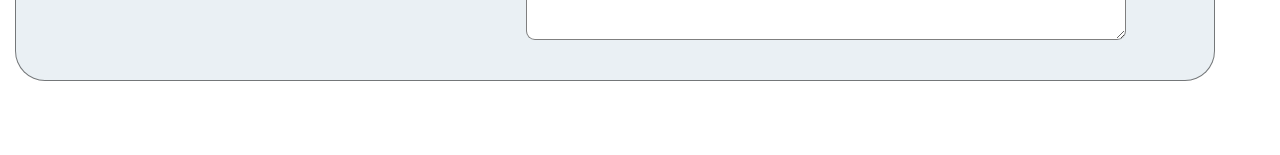
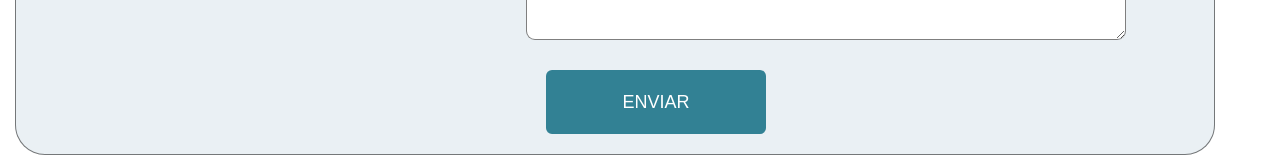
Before and after one commit to RenatoDTH/RENATO_DESAFIOPC_WEB, a React (Create React App) app: page / in a window 1280 px wide. Shown: the part 885-1040 px from the top of the page. Before the commit the page ends 966 px from the top, so only its background shows below. Built offline with nearby package versions, Linux system fonts and the light colour scheme.

Commit message:
feat: add Button

```diff
--- /dev/null
+++ b/src/components/Button/index.js
@@ -0,0 +1,7 @@
+import { ButtonComponent } from './styles';
+
+const Button = ({ ...rest }) => {
+  return <ButtonComponent type="button" {...rest} />;
+};
+
+export default Button;
--- /dev/null
+++ b/src/components/Button/styles.js
@@ -0,0 +1,16 @@
+import styled from 'styled-components';
+
+export const ButtonComponent = styled.button`
+  background: #328194;
+  border-radius: 6px;
+  width: 220px;
+  height: 64px;
+  font-size: 18px;
+  color: #fff;
+  font-weight: 500;
+  align-items: center;
+  align-content: center;
+  border: none;
+  margin-left: 20px;
+  margin-top: 10px;
+`;
--- a/src/pages/Home/index.js
+++ b/src/pages/Home/index.js
@@ -9,6 +9,7 @@ import {
 import Header from '../../components/Header';
 import Input from '../../components/Input';
 import Textarea from '../../components/Textarea';
+import Button from '../../components/Button';
 import pc from '../../assets/photo.svg';
 
 const Home = () => {
@@ -46,6 +47,7 @@ const Home = () => {
               pattern="[0-9]{3}-[0-9]{5}-[0-9]{4}"
             />
             <Textarea name="textarea" type="text" />
+            <Button>ENVIAR</Button>
           </FormWindow>
         </ContentBody>
       </Content>
```
